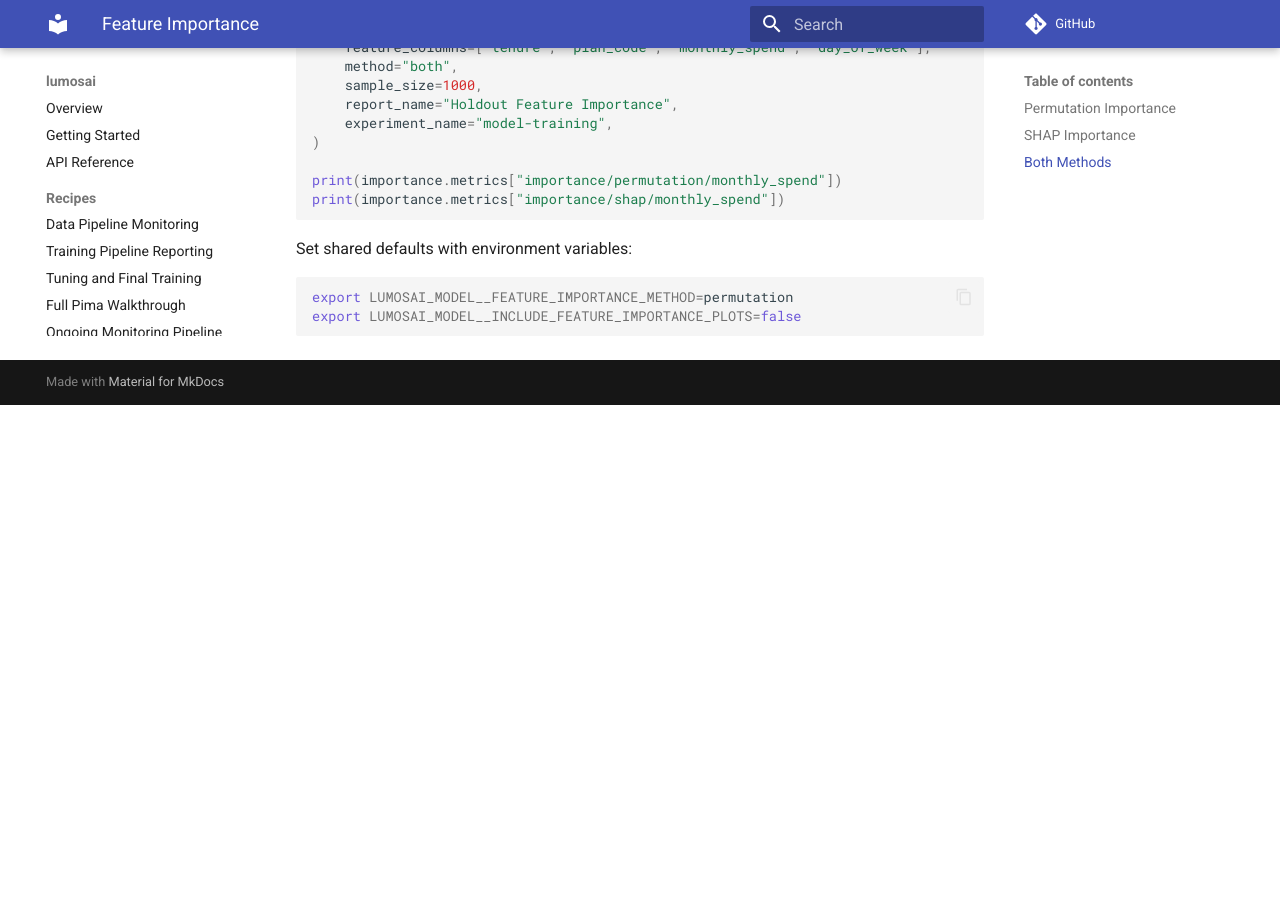
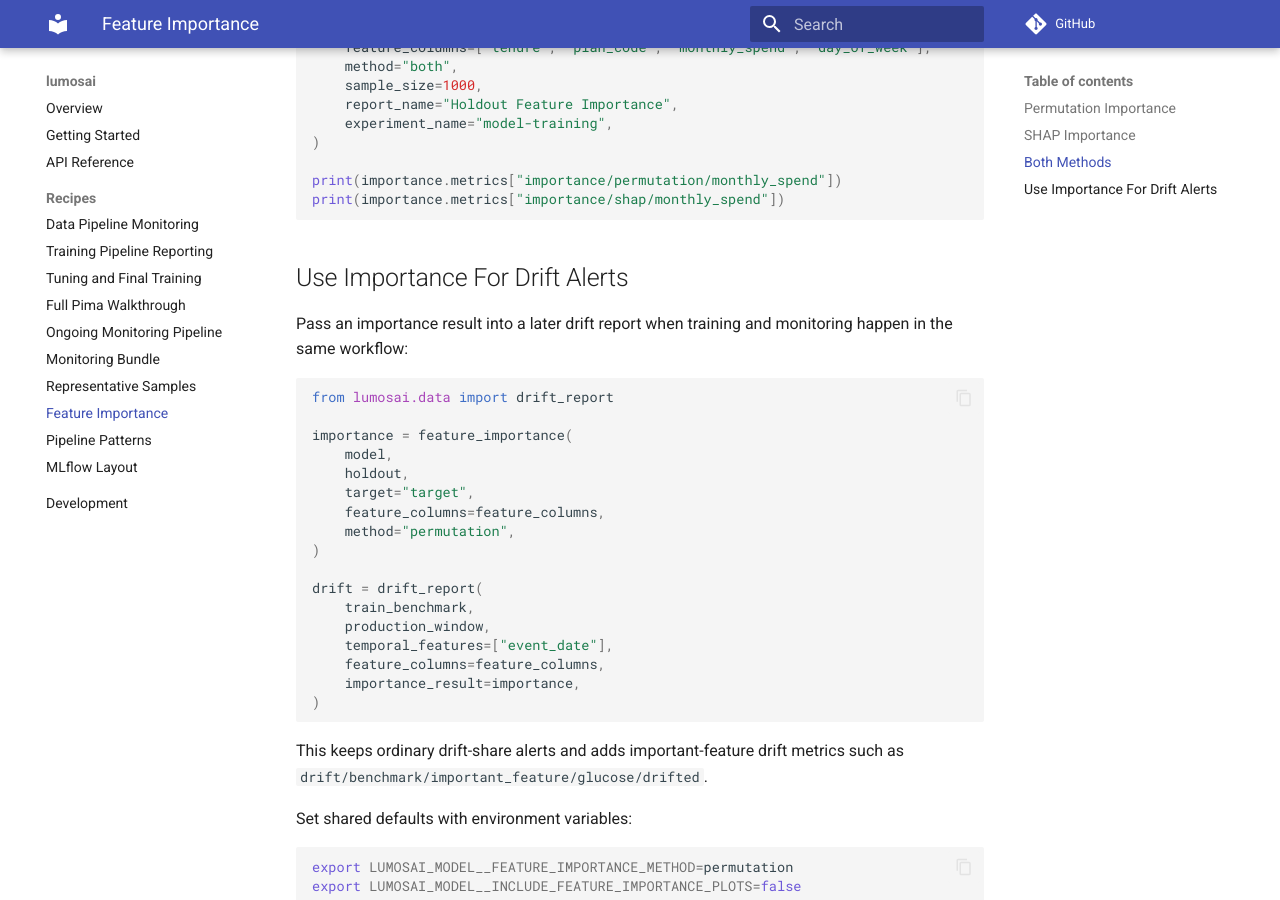
Before and after one commit to rmenziejr/lumos-ai, an MkDocs documentation site: the page built from docs/recipes/feature-importance.md, in a window 1280 px wide and 900 px high, scrolled down 1529 px. Built offline with MkDocs 1.6.1 and Material for MkDocs 9.7.7, drawn with Linux system fonts in a browser that asks for light colours; comment, search, counter and statistics services are not loaded; before the commit the page ends 1934 px from its top, so only the background shows below that.

Commit message:
Document importance-aware drift alerts

````diff
--- a/docs/recipes/feature-importance.md
+++ b/docs/recipes/feature-importance.md
@@ -70,6 +70,32 @@ print(importance.metrics["importance/permutation/monthly_spend"])
 print(importance.metrics["importance/shap/monthly_spend"])
 ```
 
+## Use Importance For Drift Alerts
+
+Pass an importance result into a later drift report when training and monitoring happen in the same workflow:
+
+```python
+from lumosai.data import drift_report
+
+importance = feature_importance(
+    model,
+    holdout,
+    target="target",
+    feature_columns=feature_columns,
+    method="permutation",
+)
+
+drift = drift_report(
+    train_benchmark,
+    production_window,
+    temporal_features=["event_date"],
+    feature_columns=feature_columns,
+    importance_result=importance,
+)
+```
+
+This keeps ordinary drift-share alerts and adds important-feature drift metrics such as `drift/benchmark/important_feature/glucose/drifted`.
+
 Set shared defaults with environment variables:
 
 ```bash
````
Also changed, not shown: docs/api.md (+9 -0 lines), docs/recipes/monitoring-bundle.md (+2 -0 lines).
